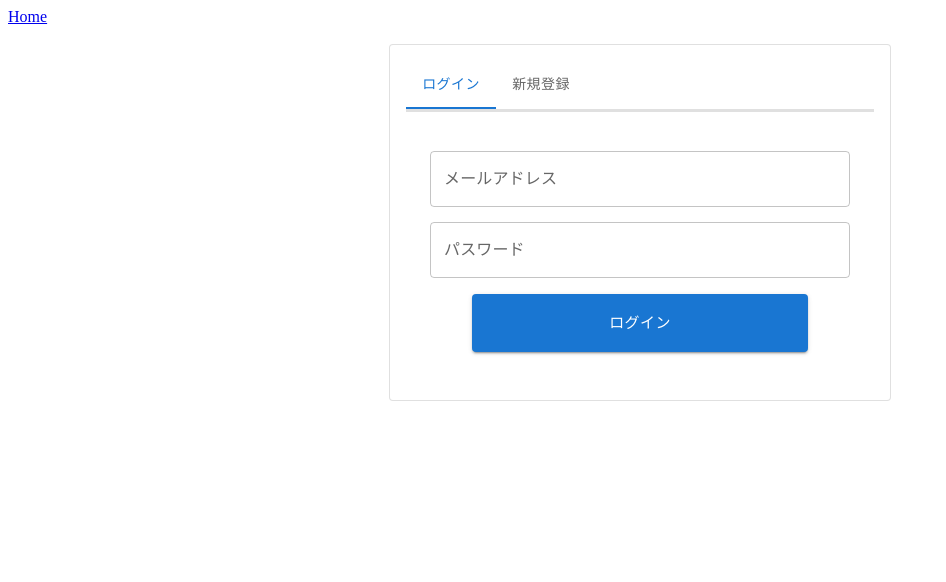
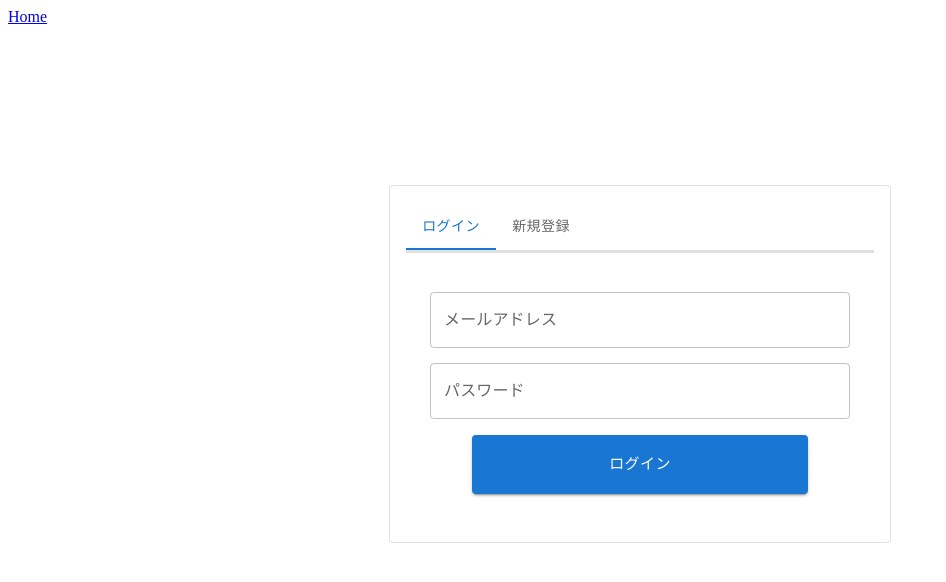
Before and after one commit to clumsy-ug/tsukuaso_hackathon_WeHaveAlreadyCommitted, a React (Vite) app in the folder front/: page /auth in a window 1280 px wide. Shown: the top 582 px of the page, without its empty margins (0-946 px from the left). Built offline with nearby package versions, Linux system fonts and the light colour scheme.

Commit message:
認証UI縦に対して中央寄せ（正確ではない）

```diff
--- a/front/src/routes/auth/-components/Auth.tsx
+++ b/front/src/routes/auth/-components/Auth.tsx
@@ -67,6 +67,14 @@ export default function Auth() {
 
   return (
     <div>
+      <Box
+        sx={{
+          display: 'flex',
+          justifyContent: 'center',
+          alignItems: 'center',
+          height: '80vh' //正確には縦に対して中央寄せができていない
+        }}
+      >
         <Card
           sx={{
             width: {
@@ -116,6 +124,7 @@ export default function Auth() {
             </Box>
           </CardContent>
         </Card>
+      </Box>
     </div>
   )
 }
```
Lines whose indentation alone changed are shown as unchanged.
